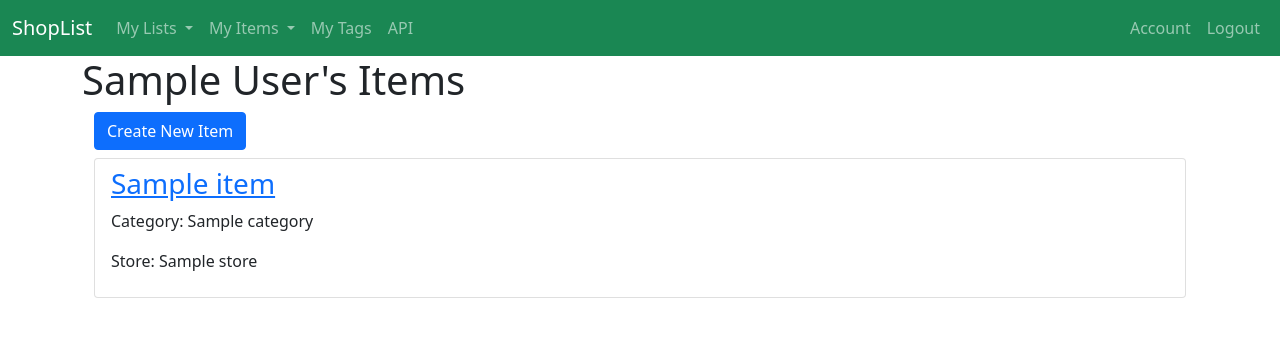
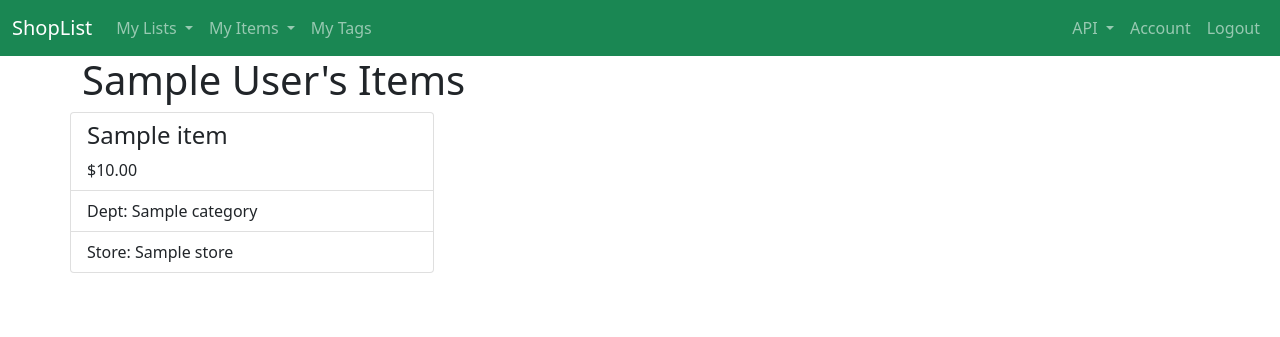
Before and after one commit to j-prt/shoplist-api, a Django app: page /my_items/ in a window 1280 px wide. Shown: the top 337 px of the page. Run offline with Django 3.2, Linux system fonts and the light colour scheme; a user stored in the database is signed in; tables that the repository leaves empty hold one stand-in row (values such as "Sample post"); parts of the project's set-up code (start-up, migrations or seed data) failed here and were passed over; some libraries are stand-ins or nearby versions.

Commit message:
Build item list page and implement display 'cards'

```diff
--- a/app/frontend/templates/base.html
+++ b/app/frontend/templates/base.html
@@ -41,11 +41,17 @@
           <li class="nav-item">
             <a href="" class="nav-link">My Tags</a>
           </li>
-          <li class="nav-item">
-            <a href="" class="nav-link">API</a>
-          </li>
         </ul>
         <ul class="navbar-nav ms-auto mb-2 mb-lg-0">
+          <li class="nav-item dropdown">
+            <a class="nav-link dropdown-toggle"  href="#" id="navbarDropdown" role="button" data-bs-toggle="dropdown" aria-expanded="false">
+              API
+            </a>
+            <ul class="dropdown-menu" aria-labelledby="navbarDropdown">
+              <li><a class="dropdown-item" href="{% url 'api-docs' %}">Docs</a></li>
+              <li><a class="dropdown-item {% if user.is_authenticated == False %}disabled{% endif %}" href="#">Manage Token</a></li>
+            </ul>
+          </li>
           <li class="nav-item">
             {% if user.is_authenticated %}
             <a class="nav-link" href="#">Account</a>
@@ -74,6 +80,5 @@
   <script src="https://cdn.jsdelivr.net/npm/bootstrap@5.0.1/dist/js/bootstrap.bundle.min.js" integrity="sha384-gtEjrD/SeCtmISkJkNUaaKMoLD0//ElJ19smozuHV6z3Iehds+3Ulb9Bn9Plx0x4" crossorigin="anonymous"></script>
   <script src="https://cdnjs.cloudflare.com/ajax/libs/bootstrap-select/1.14.0-beta2/js/bootstrap-select.min.js" integrity="sha512-FHZVRMUW9FsXobt+ONiix6Z0tIkxvQfxtCSirkKc5Sb4TKHmqq1dZa8DphF0XqKb3ldLu/wgMa8mT6uXiLlRlw==" crossorigin="anonymous" referrerpolicy="no-referrer"></script>
 
-  {% comment %} <script src="https://cdn.jsdelivr.net/npm/bootstrap@5.0.2/dist/js/bootstrap.bundle.min.js" integrity="sha384-MrcW6ZMFYlzcLA8Nl+NtUVF0sA7MsXsP1UyJoMp4YLEuNSfAP+JcXn/tWtIaxVXM" crossorigin="anonymous"></script> {% endcomment %}
 </body>
 </html>
--- a/app/frontend/templates/user_items.html
+++ b/app/frontend/templates/user_items.html
@@ -8,23 +8,20 @@
 <h1>My Items</h1>
 {% endif %}
 
-<div class="container mb-2">
-  <a href="" class="btn btn-primary">Create New Item</a>
-</div>
+{# Cycle tags are being used here to define the 3-column row structure #}
+{% for item in item_list %}
 
-<div class="container">
-  <ul class="list-group">
-    {% for item in item_list %}
-    <li class="list-group-item">
-      <a href=""><h3>{{ item.name }}</h3></a>
-      <p>Category: {{ item.category }}</p>
-      <p>Store: {{ item.store }}</p>
+  {% cycle '<div class="row">' '' '' as new_row silent %}
+  {% cycle '' '' '</div>' as new_row_close silent %}
 
-    </li>
-    {% empty %}
-    <p>Nothing here. Create a new list?</p>
-    {% endfor %}
-  </ul>
-</div>
+    {{ new_row }}
+        <ul class="list-group col" style="max-width: 33%;">
+          <li class="list-group-item"><h4>{{ item.name }}</h4>${{ item.price }}</li>
+          <li class="list-group-item">Dept: {{ item.category }}</li>
+          <li class="list-group-item">Store: {{ item.store }}</li>
+        </ul>
+    {{ new_row_close }}
+
+{% endfor %}
 
 {% endblock body %}
--- a/app/frontend/views.py
+++ b/app/frontend/views.py
@@ -55,3 +55,4 @@ class ListCreateView(LoginRequiredMixin, generic.CreateView):
 class UserItemsView(LoginRequiredMixin, generic.ListView):
     model = models.Item
     template_name = 'user_items.html'
+    ordering = ['name']
```
